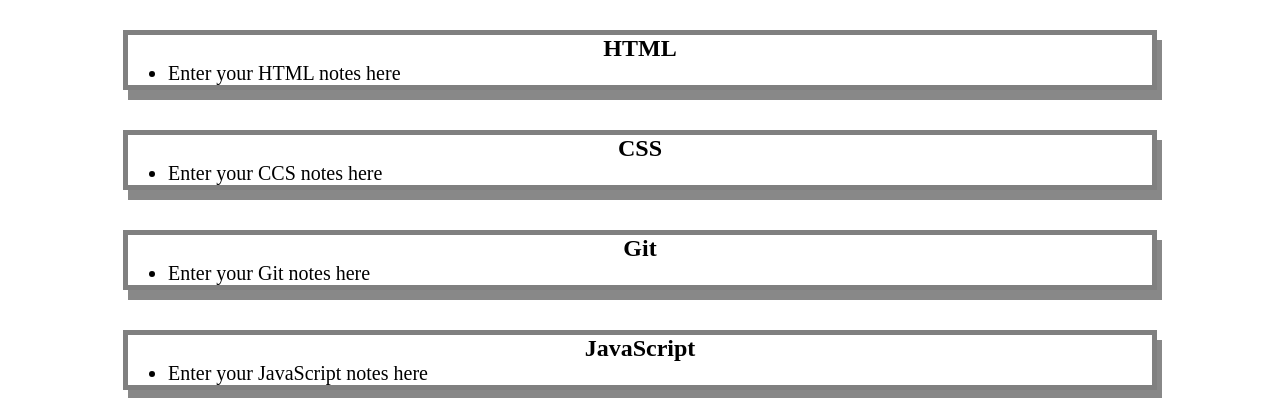
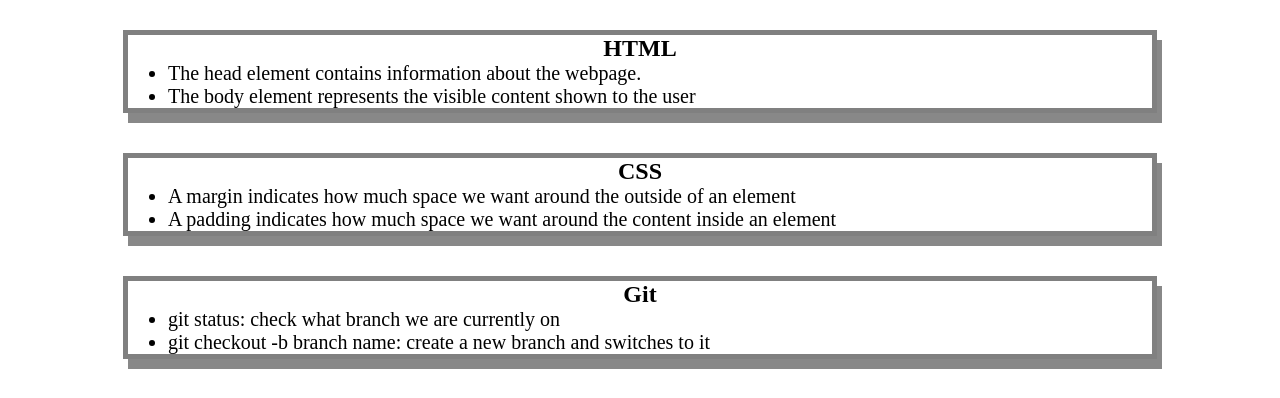
Before and after one commit to Seanye333/Prework-study-guide, a plain HTML site: page index.html in a window 1280 px wide. Shown: the part 130-528 px from the top of the page. Drawn offline with Linux system fonts and the light colour scheme.

Commit message:
Change notes and readme link

```diff
--- a/assets/script.js
+++ b/assets/script.js
@@ -1,4 +1,4 @@
-var topics = [ 'HTML','CSS','Git','JavaScript'];
+var topics = ['HTML','CSS','Git','JavaScript'];
 var randomTopic = topics[Math.floor(Math.random() * topics.length)];
 
 function listTopics() {
--- a/index.html
+++ b/index.html
@@ -17,28 +17,32 @@
       <section class="card" id="html-section">
         <h2>HTML</h2>
         <ul>
-          <li>Enter your HTML notes here </li>
+          <li> The head element contains information about the webpage. </li>
+          <li> The body element represents the visible content shown to the user </li>
         </ul>
       </section>
 
       <section class="card" id="css-section">
         <h2>CSS</h2>
         <ul>
-          <li>Enter your CCS notes here </li>
+          <li>A margin indicates how much space we want around the outside of an element </li>
+          <li>A padding indicates how much space we want around the content inside an element </li>
         </ul>
       </section>
 
       <section class="card" id="git-section">
         <h2>Git</h2>
         <ul>
-          <li>Enter your Git notes here </li>
+          <li>git status: check what branch we are currently on </li>
+          <li>git checkout -b branch name: create a new branch and switches to it </li>
         </ul>
       </section>
 
       <section class="card" id="javascript-section">
         <h2>JavaScript</h2>
         <ul>
-          <li>Enter your JavaScript notes here</li>
+          <li>A variable is a named container that allows us to store data in our code. </li>
+          <li>Control flow is the order in which a computer executes code in a script. </li>
         </ul>
       </section>
     </main>
```
Also changed, not shown: 1 other file.
